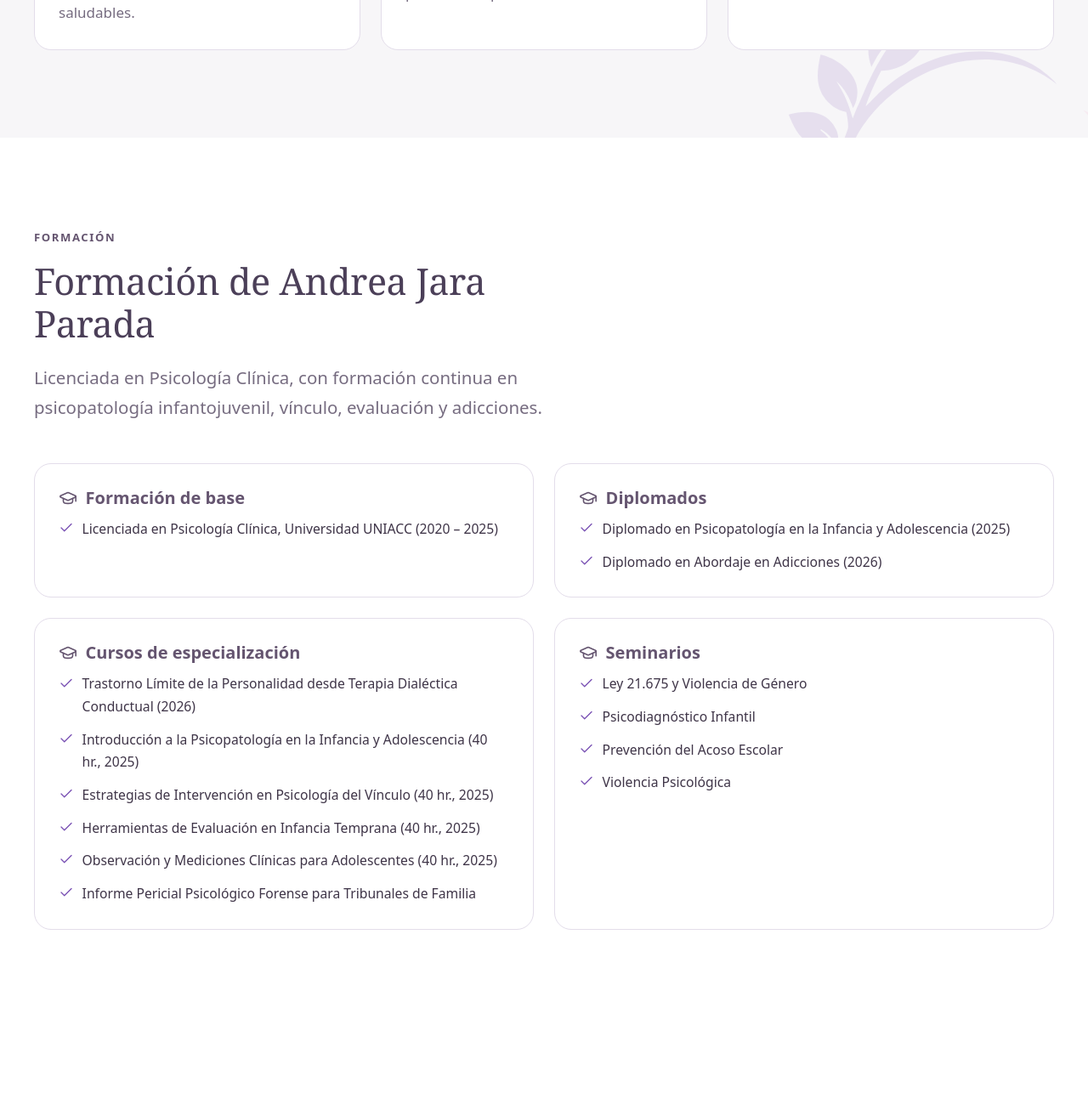
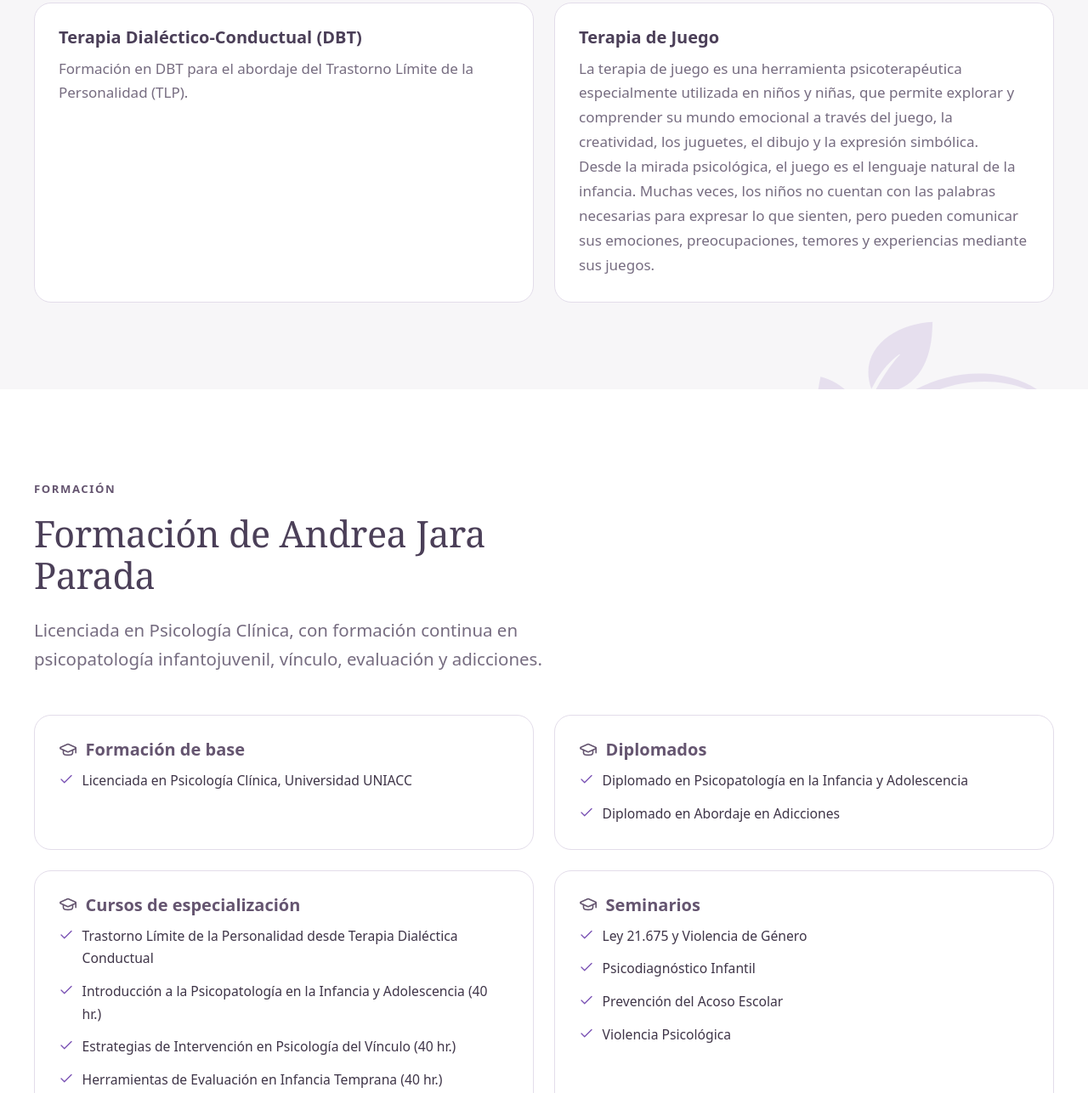
Before and after one commit to codigoraul/psiconido.cl, an Astro site: page /nosotros in a window 1280 px wide. Shown: the part 3286-4572 px from the top of the page at 85% size. Built offline with nearby package versions, Linux system fonts and the light colour scheme; Astro itself is replaced by a stand-in of ours.

Commit message:
Nosotros: Terapia de Juego en enfoques y formación sin fechas

```diff
--- a/src/data/areas.ts
+++ b/src/data/areas.ts
@@ -79,6 +79,10 @@ export const enfoques = [
     title: 'Terapia Dialéctico-Conductual (DBT)',
     text: 'Formación en DBT para el abordaje del Trastorno Límite de la Personalidad (TLP).',
   },
+  {
+    title: 'Terapia de Juego',
+    text: 'La terapia de juego es una herramienta psicoterapéutica especialmente utilizada en niños y niñas, que permite explorar y comprender su mundo emocional a través del juego, la creatividad, los juguetes, el dibujo y la expresión simbólica.\n\nDesde la mirada psicológica, el juego es el lenguaje natural de la infancia. Muchas veces, los niños no cuentan con las palabras necesarias para expresar lo que sienten, pero pueden comunicar sus emociones, preocupaciones, temores y experiencias mediante sus juegos.',
+  },
 ];
 
 export const pasos = [
--- a/src/data/formacion.ts
+++ b/src/data/formacion.ts
@@ -8,25 +8,25 @@ export const formacion: FormacionGrupo[] = [
   {
     title: 'Formación de base',
     icon: 'graduation',
-    items: ['Licenciada en Psicología Clínica, Universidad UNIACC (2020 – 2025)'],
+    items: ['Licenciada en Psicología Clínica, Universidad UNIACC'],
   },
   {
     title: 'Diplomados',
     icon: 'graduation',
     items: [
-      'Diplomado en Psicopatología en la Infancia y Adolescencia (2025)',
-      'Diplomado en Abordaje en Adicciones (2026)',
+      'Diplomado en Psicopatología en la Infancia y Adolescencia',
+      'Diplomado en Abordaje en Adicciones',
     ],
   },
   {
     title: 'Cursos de especialización',
     icon: 'graduation',
     items: [
-      'Trastorno Límite de la Personalidad desde Terapia Dialéctica Conductual (2026)',
-      'Introducción a la Psicopatología en la Infancia y Adolescencia (40 hr., 2025)',
-      'Estrategias de Intervención en Psicología del Vínculo (40 hr., 2025)',
-      'Herramientas de Evaluación en Infancia Temprana (40 hr., 2025)',
-      'Observación y Mediciones Clínicas para Adolescentes (40 hr., 2025)',
+      'Trastorno Límite de la Personalidad desde Terapia Dialéctica Conductual',
+      'Introducción a la Psicopatología en la Infancia y Adolescencia (40 hr.)',
+      'Estrategias de Intervención en Psicología del Vínculo (40 hr.)',
+      'Herramientas de Evaluación en Infancia Temprana (40 hr.)',
+      'Observación y Mediciones Clínicas para Adolescentes (40 hr.)',
       'Informe Pericial Psicológico Forense para Tribunales de Familia',
     ],
   },
--- a/src/pages/nosotros.astro
+++ b/src/pages/nosotros.astro
@@ -78,12 +78,12 @@ const valores = [
         title="Un enfoque integrativo, herramientas para cada etapa"
         lead="En PsicoNido trabajamos desde un enfoque integrativo que combina distintas herramientas psicológicas para acompañar a niños, adolescentes y sus familias. Cada proceso terapéutico se adapta a las necesidades individuales, considerando sus emociones, conductas, etapa del desarrollo y entorno familiar."
       />
-      <div class="grid grid--3">
+      <div class="grid grid--2">
         {
           enfoques.map((e) => (
             <div class="card">
               <h3>{e.title}</h3>
-              <p class="muted">{e.text}</p>
+              {e.text.split('\n\n').map((t) => <p class="muted">{t}</p>)}
             </div>
           ))
         }
```
